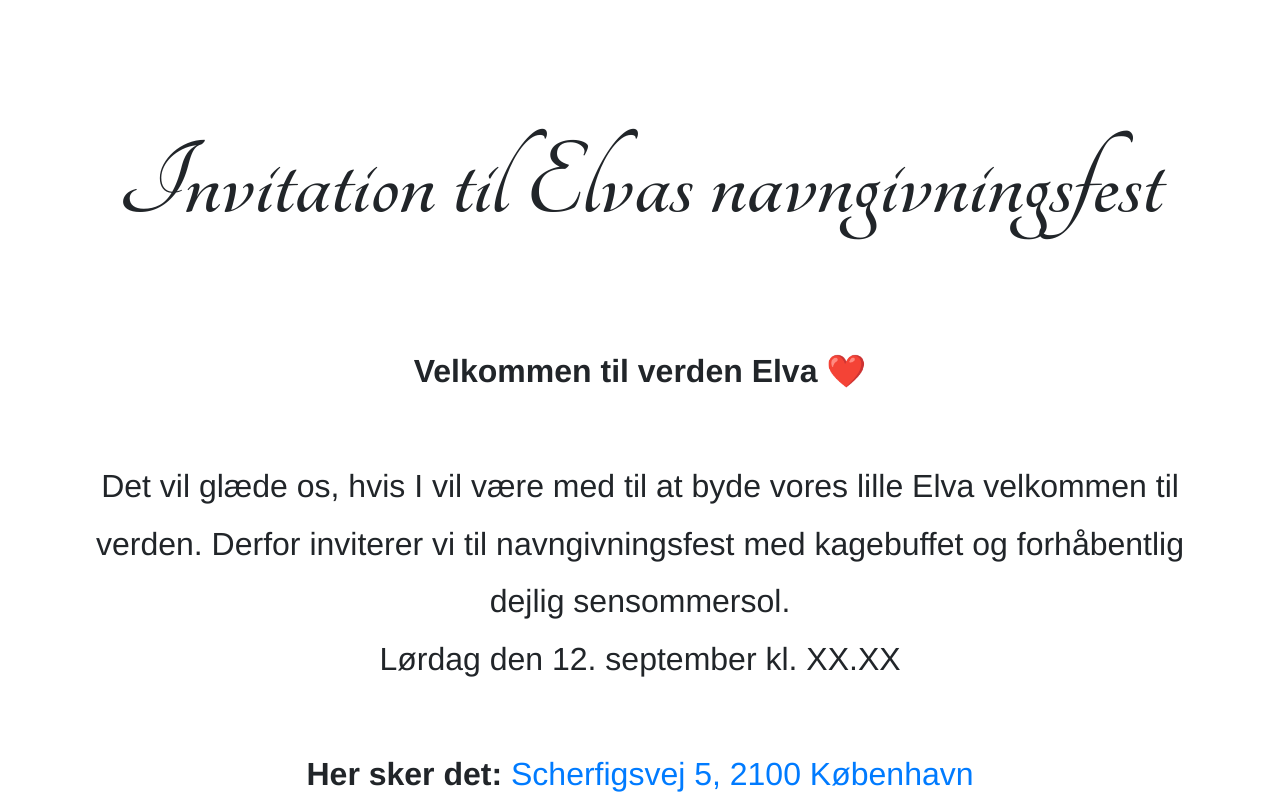
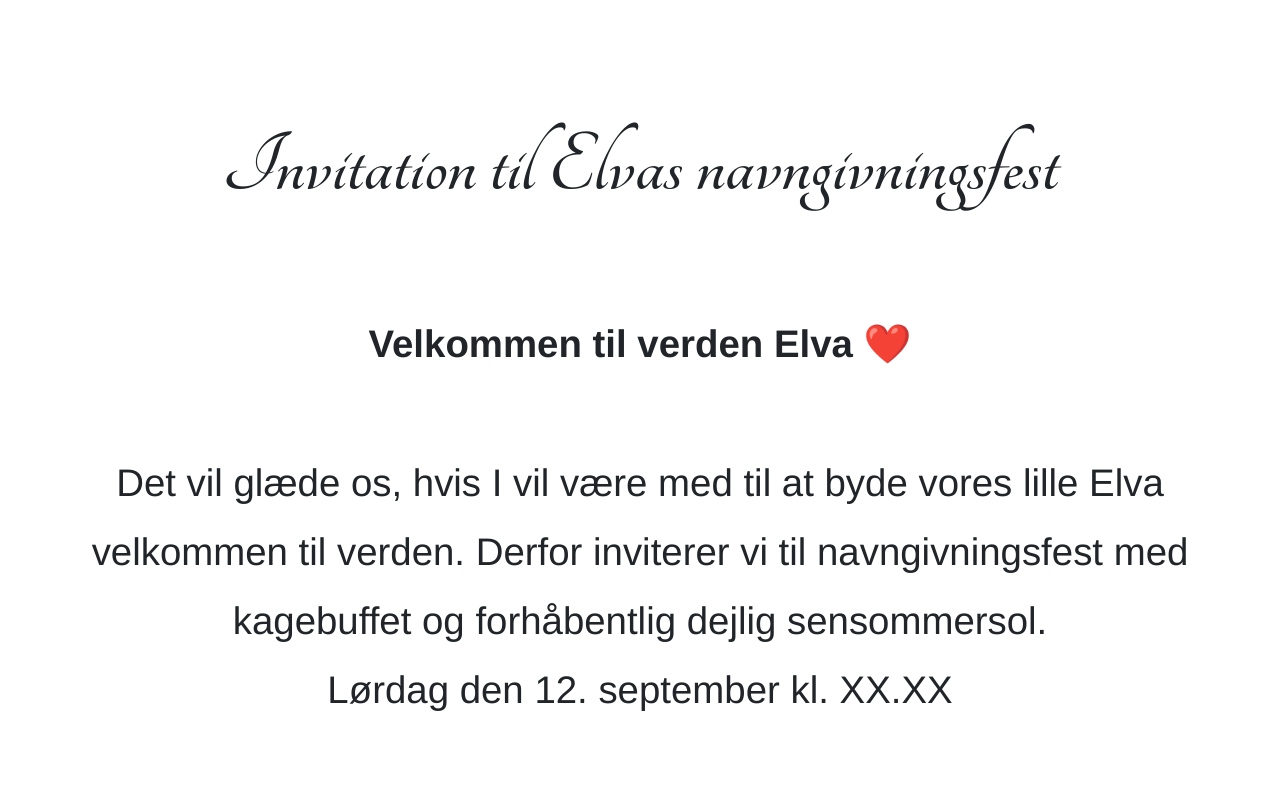
Before and after one commit to logstrup78/Elva-invitation, a plain HTML site: page index.html in a window 1280 px wide. Shown: the top 800 px of the page. Drawn offline with nearby package versions, Linux system fonts and the light colour scheme; a web font is replaced by a local one.

Commit message:
more response

```diff
--- a/index.html
+++ b/index.html
@@ -3,7 +3,7 @@
 
 <head>
     <meta charset="UTF-8">
-    <meta name="viewport" content="width=device-width, initial-scale=1.0">
+    <meta name="viewport" content="width=device-width, initial-scale=1">
     <link rel="stylesheet" href="style.css">
     <link rel="stylesheet" href="https://stackpath.bootstrapcdn.com/bootstrap/4.5.0/css/bootstrap.min.css"
         integrity="sha384-9aIt2nRpC12Uk9gS9baDl411NQApFmC26EwAOH8WgZl5MYYxFfc+NcPb1dKGj7Sk" crossorigin="anonymous">
@@ -14,7 +14,7 @@
 
 <body>
     <header id="header" class="container">
-        Invitation til Elvas navngivningsfest
+        <strong>Invitation til Elvas navngivningsfest</strong>
     </header>
 
     <section id="invite" class="container">
--- a/style.css
+++ b/style.css
@@ -11,15 +11,17 @@ body {
     margin-top: 100px;
     margin-bottom: 75px;
     font-family: 'Tangerine', cursive;
-    font-size: 7em;
+    font-size: 7vw;
     font-weight: 900;
 }
+
+
 
 /*invitation*/
 
 #invite {
     font-family: helvetica, sans-serif;
-    font-size: 2em;
+    font-size: 3vw;
 
 }
 p{
```
